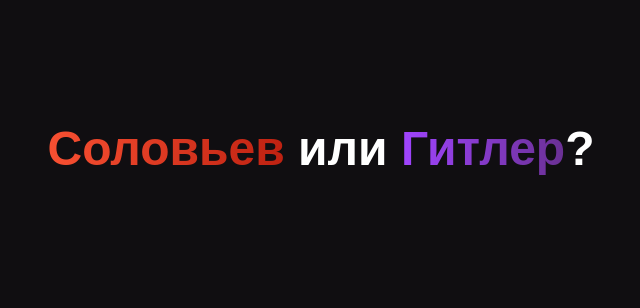
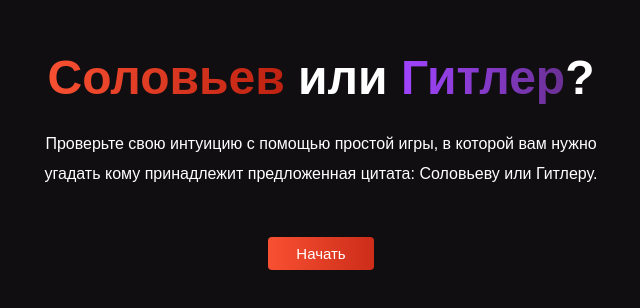
Before and after one commit to VityaSchel/vladimir-solovyev, a Next.js app: page / in a window 1280 px wide. Shown: the part 240-548 px from the top of the page, without its empty margins (319-959 px from the left). Built offline with nearby package versions, Linux system fonts and the light colour scheme.

Commit message:
Button component

```diff
--- a/src/app/styles/globals.scss
+++ b/src/app/styles/globals.scss
@@ -7,3 +7,7 @@
 #__next {
   min-height: 100vh;
 }
+
+* {
+  box-sizing: border-box;
+}
--- /dev/null
+++ b/src/features/start-button/index.tsx
@@ -0,0 +1,7 @@
+import Button from '@/shared/ui/button'
+
+export default function StartButton() {
+  return (
+    <Button>Начать</Button>
+  )
+}
--- /dev/null
+++ b/src/shared/ui/button/index.tsx
@@ -0,0 +1,12 @@
+import styles from './styles.module.scss'
+
+export default function Button({
+  children,
+  ...props
+}: React.PropsWithChildren) {
+  return (
+    <button className={styles.button} {...props}>
+      {children}
+    </button>
+  )
+}
--- /dev/null
+++ b/src/shared/ui/button/styles.module.scss
@@ -0,0 +1,32 @@
+@use 'sass:color';
+
+.button {
+  $color1: rgba(248, 80, 50, 1);
+  $color2: rgba(190, 33, 17, 1);
+  $color3: color.scale($color2, $lightness: -10%);
+  $color4: color.scale($color3, $lightness: -40%);
+  background: linear-gradient(to right, $color1, $color2, $color3, $color4);
+  cursor: pointer;
+  border: none;
+  border-radius: 4px;
+  padding: 8px 28px 8px 28px;
+  background-size: 400%;
+  background-position-x: 0%;
+  background-repeat: no-repeat;
+  transition-duration: 300ms;
+  transition-property: box-shadow, transform, background-position-x;
+
+  font-size: 15px;
+  font-weight: 500;
+  color: #fff;
+  font-family: inherit;
+
+  &:hover {
+    box-shadow: 0px 2px 5px 0px rgba(0,0,0,0.75);
+  }
+
+  &:active:hover {
+    transform: scale(0.9);
+    background-position-x: 100%;
+  }
+}
--- a/src/widgets/hompeage-wrapper/styles.module.scss
+++ b/src/widgets/hompeage-wrapper/styles.module.scss
@@ -3,4 +3,5 @@
   justify-content: center;
   align-items: center;
   min-height: inherit;
+  font-family: 'Montserrat', sans-serif;
 }
--- a/src/widgets/intro/ui/intro.tsx
+++ b/src/widgets/intro/ui/intro.tsx
@@ -1,9 +1,14 @@
+import styles from './styles.module.scss'
 import Headline from './headline'
+import Paragraph from './paragraph'
+import StartButton from '@/features/start-button'
 
 export default function Intro() {
   return (
-    <div>
+    <div className={styles.intro}>
       <Headline />
+      <Paragraph />
+      <StartButton />
     </div>
   )
 }
--- /dev/null
+++ b/src/widgets/intro/ui/paragraph.tsx
@@ -0,0 +1,9 @@
+import styles from './styles.module.scss'
+
+export default function Paragraph() {
+  return (
+    <p className={styles.paragraph}>
+      Проверьте свою интуицию с помощью простой игры, в которой вам нужно угадать кому принадлежит предложенная цитата: Соловьеву или Гитлеру.
+    </p>
+  )
+}
--- a/src/widgets/intro/ui/styles.module.scss
+++ b/src/widgets/intro/ui/styles.module.scss
@@ -1,4 +1,10 @@
 @import '@/shared/styles/utils';
+
+.intro {
+  display: flex;
+  flex-direction: column;
+  align-items: center;
+}
 
 .headline {
   font-size: 48px;
@@ -8,7 +14,10 @@
   color: #fff;
 
   span {
-    // animation: fly-in 120ms;
+    display: inline-block;
+    animation: fly-in 300ms ease-out;
+    animation-fill-mode: forwards;
+    transform: translateY(-100%);
 
     &:nth-child(1) {
       $color1: rgba(248, 80, 50, 1);
@@ -20,6 +29,22 @@
       $color1: rgba(160, 68, 255, 1);
       $color2: rgba(106, 48, 147, 1);
       @include text-gradient(linear-gradient(to right, $color1, $color2));
+      animation-delay: .5s;
     }
   }
 }
+
+@keyframes fly-in {
+  to { transform: translateY(0%); }
+}
+
+.paragraph {
+  max-width: 600px;
+  width: 100%;
+  text-align: center;
+  line-height: 30px;
+  color: #fff;
+
+  margin: 0 10px;
+  margin-bottom: 48px;
+}
```
